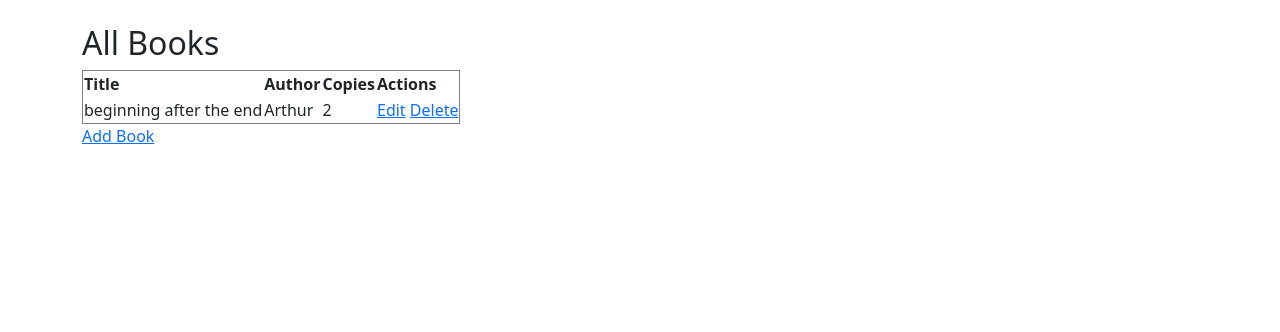
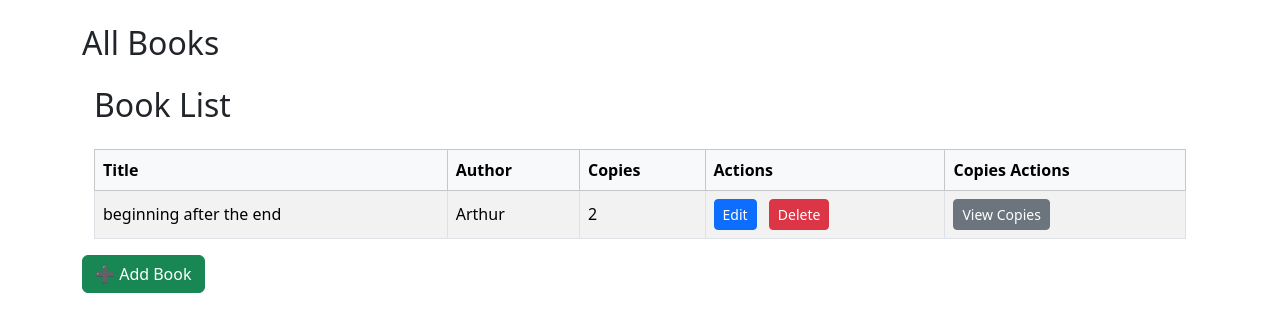
Before and after one commit to Mayank-Tiwari21/library-management-system, a Django app: page /admins/books/ in a window 1280 px wide. Shown: the part 56-388 px from the top of the page. Run offline with Django 5.2, Linux system fonts and the light colour scheme; a user stored in the database is signed in; data comes from the database, SQL or seed files in the repository.

Commit message:
31st_commit:admin_book_list temp. change
core/templates/core/admin/book_list.html modified for better UI

```diff
--- a/core/templates/core/admin/book_list.html
+++ b/core/templates/core/admin/book_list.html
@@ -1,30 +1,69 @@
 {% extends 'base.html' %}
 {% block content %}
 <h2>All Books</h2>
-<table border = '1'>
-    <thead>
+<!--<table border = '2'>-->
+<!--    <thead>-->
+<!--        <tr>-->
+<!--            <th>Title</th>-->
+<!--            <th>Author</th>-->
+<!--            <th>Copies</th>-->
+<!--            <th>Actions</th>-->
+<!--            <th>Copies-Actions</th>-->
+<!--        </tr>-->
+<!--    </thead>-->
+<!--    <tbody>-->
+<!--    {%for book in books%}-->
+<!--        <tr>-->
+<!--            <td>{{ book.title }}</td>-->
+<!--            <td>{{ book.author }}</td>-->
+<!--            <td>{{ book.copies.count }}</td>-->
+<!--            <td>-->
+<!--                <a href="{% url 'core:edit_book' book.id %}">Edit</a>-->
+<!--                <a href="{% url 'core:delete_book' book.id %}">Delete</a>-->
+<!--            </td>-->
+<!--            <td><a href = '{%url "core:book_copies" book.id%}'>Copies</a></td>-->
+<!--        </tr>-->
+<!--    {% empty %}-->
+<!--        <tr><td colspan="4">No books available.</td></tr>-->
+<!--    {% endfor %}-->
+<!--    </tbody>-->
+<!--</table>-->
+<div class="container mt-4">
+    <h2 class="mb-4">Book List</h2>
+    <table class="table table-bordered table-striped table-hover align-middle">
+        <thead class="table-light">
             <tr>
-            <th>Title</th>
-            <th>Author</th>
-            <th>Copies</th>
-            <th>Actions</th>
+                <th scope="col">Title</th>
+                <th scope="col">Author</th>
+                <th scope="col">Copies</th>
+                <th scope="col">Actions</th>
+                <th scope="col">Copies Actions</th>
             </tr>
         </thead>
         <tbody>
-    {%for book in books%}
+        {% for book in books %}
             <tr>
                 <td>{{ book.title }}</td>
                 <td>{{ book.author }}</td>
                 <td>{{ book.copies.count }}</td>
                 <td>
-                <a href="{% url 'core:edit_book' book.id %}">Edit</a>
-                <a href="{% url 'core:delete_book' book.id %}">Delete</a>
+                    <a href="{% url 'core:edit_book' book.id %}" class="btn btn-sm btn-primary me-2">Edit</a>
+                    <a href="{% url 'core:delete_book' book.id %}" class="btn btn-sm btn-danger">Delete</a>
+                </td>
+                <td>
+                    <a href="{% url 'core:book_copies' book.id %}" class="btn btn-sm btn-secondary">View Copies</a>
                 </td>
             </tr>
         {% empty %}
-        <tr><td colspan="4">No books available.</td></tr>
+            <tr>
+                <td colspan="5" class="text-center text-muted">No books available.</td>
+            </tr>
         {% endfor %}
         </tbody>
     </table>
-<a href = '{% url "core:add_book" %}'>Add Book</a>
+</div>
+
+<!--<a href = '{% url "core:add_book" %}'>Add Book</a>-->
+<a href="{% url 'core:add_book' %}" class="btn btn-success mb-3">➕ Add Book</a>
+
 {% endblock %}
```
Lines whose indentation alone changed are shown as unchanged.
